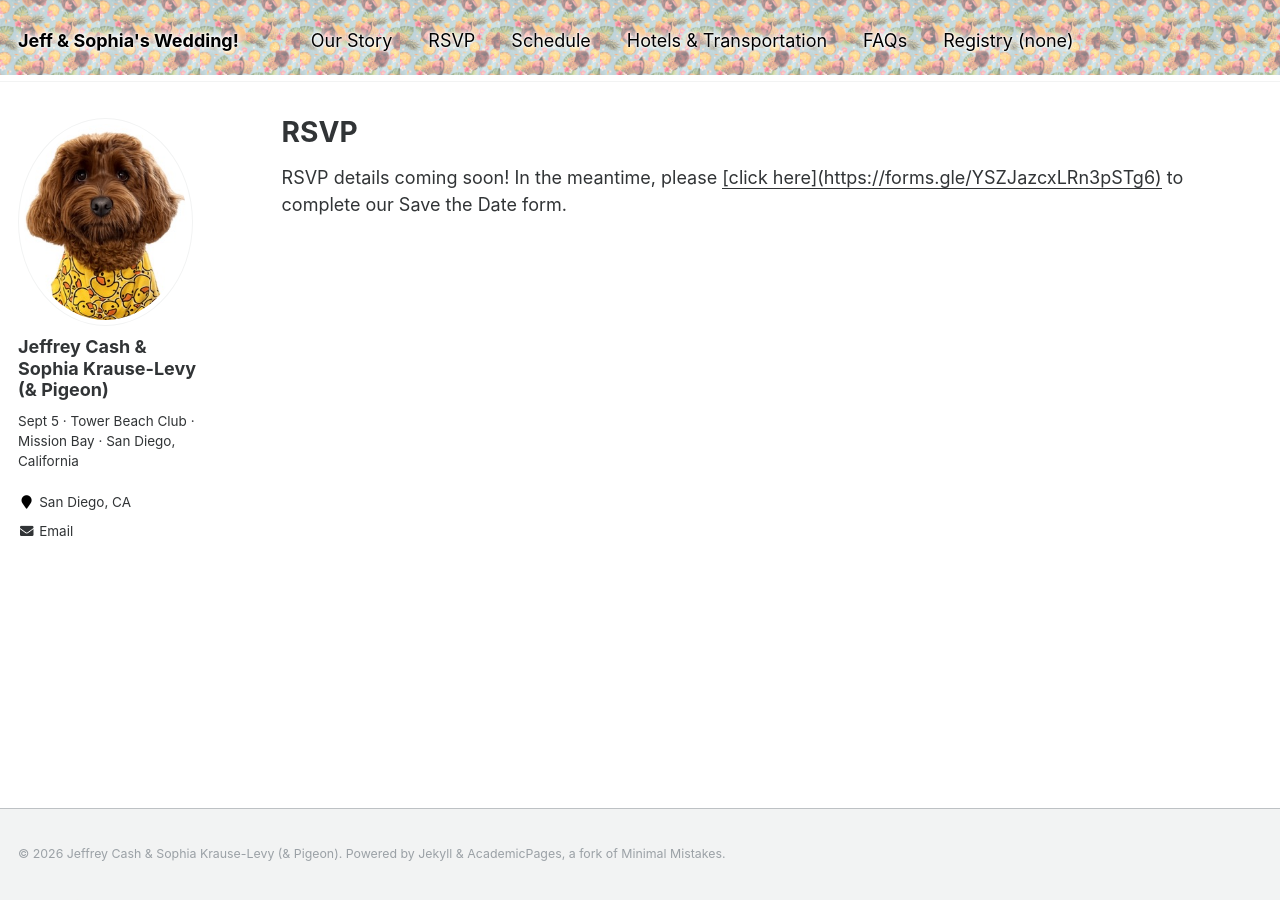
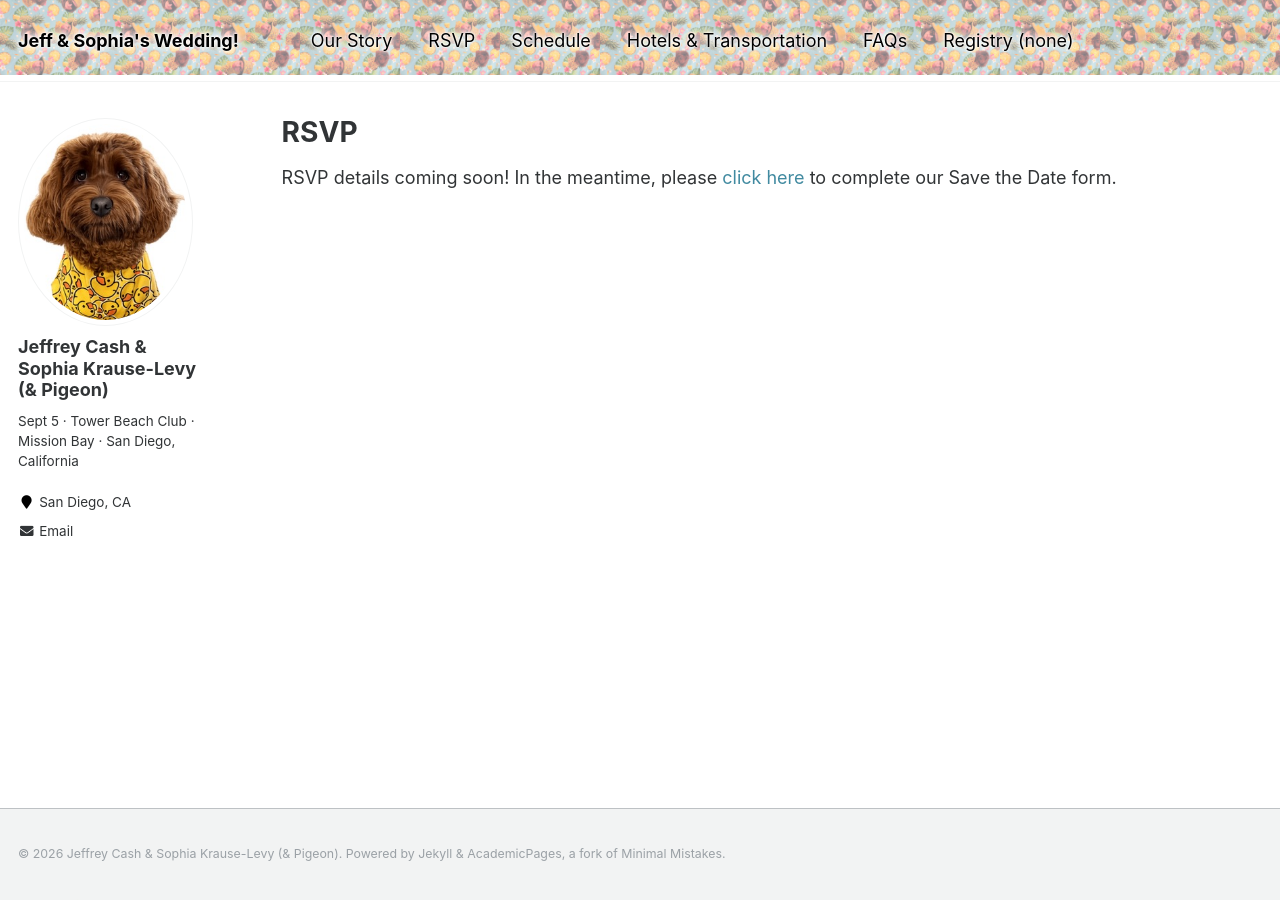
Before and after one commit to duckduckpigeon/duckduckpigeon.github.io, a Jekyll site: the page built from _pages/rsvp.md, in a window 1280 px wide. Built offline with Jekyll 4.4.1, drawn with Linux system fonts in a browser that asks for light colours.

Commit message:
fix error

```diff
--- a/_pages/rsvp.md
+++ b/_pages/rsvp.md
@@ -5,4 +5,4 @@ permalink: /rsvp/
 author_profile: true
 ---
 
-RSVP details coming soon! In the meantime, please <u>[click here](https://forms.gle/YSZJazcxLRn3pSTg6)</u> to complete our Save the Date form.
+RSVP details coming soon! In the meantime, please [click here](https://forms.gle/YSZJazcxLRn3pSTg6) to complete our Save the Date form.
```
